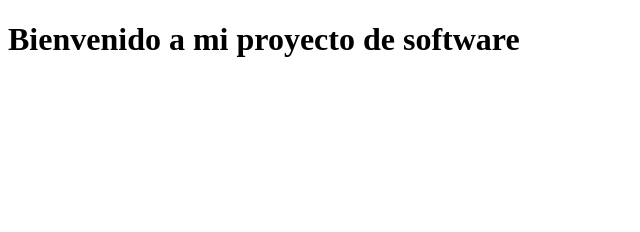
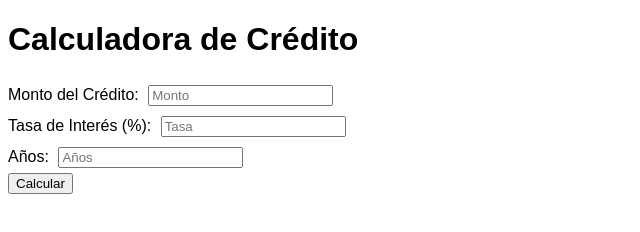
Before and after one commit to gherrerz/Agentic1, a plain HTML site: page index.html in a window 1280 px wide. Shown: the whole page, without its empty margins (0-640 px from the left). Drawn offline with Linux system fonts and the light colour scheme.

Commit message:
AI: código generado para issue #4

```diff
--- a/index.html
+++ b/index.html
@@ -3,10 +3,33 @@
 <head>
     <meta charset="UTF-8">
     <meta name="viewport" content="width=device-width, initial-scale=1.0">
-    <title>Proyecto de Software</title>
+    <title>Calculadora de Crédito</title>
+    <style>
+        body { font-family: Arial, sans-serif; }
+        input { margin: 5px; }
+    </style>
 </head>
 <body>
-    <h1>Bienvenido a mi proyecto de software</h1>
-    <script src="app.js"></script>
+    <h1>Calculadora de Crédito</h1>
+    <label for="monto">Monto del Crédito:</label>
+    <input type="number" id="monto" placeholder="Monto" required>
+    <br>
+    <label for="tasa">Tasa de Interés (%):</label>
+    <input type="number" id="tasa" placeholder="Tasa" required>
+    <br>
+    <label for="años">Años:</label>
+    <input type="number" id="años" placeholder="Años" required>
+    <br>
+    <button onclick="calcularCredito()">Calcular</button>
+    <h2 id="resultado"></h2>
+    <script>
+        function calcularCredito() {
+            const monto = parseFloat(document.getElementById('monto').value);
+            const tasa = parseFloat(document.getElementById('tasa').value) / 100 / 12;
+            const años = parseFloat(document.getElementById('años').value) * 12;
+            const pagoMensual = (monto * tasa) / (1 - Math.pow(1 + tasa, -años));
+            document.getElementById('resultado').innerText = `Pago Mensual: $${pagoMensual.toFixed(2)}`;
+        }
+    </script>
 </body>
 </html>
```
Also changed, not shown: generated_files.txt.
